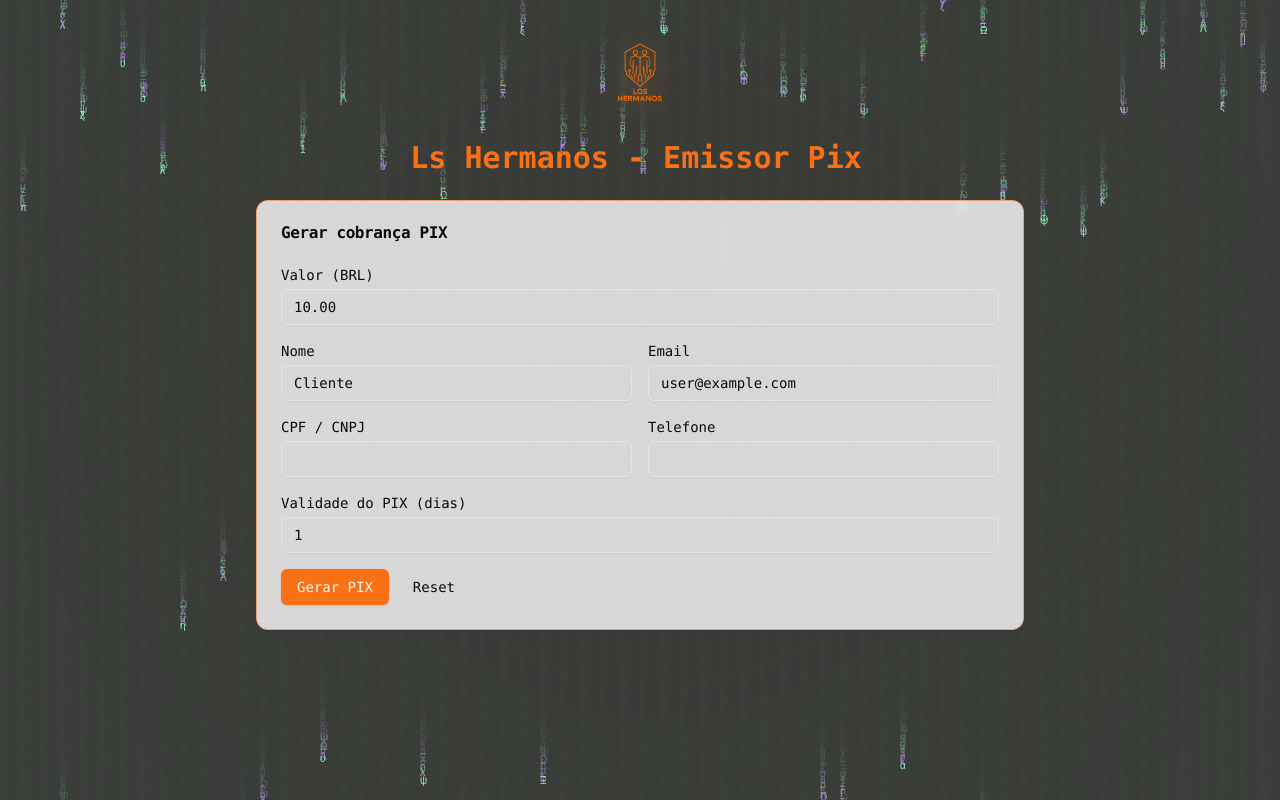
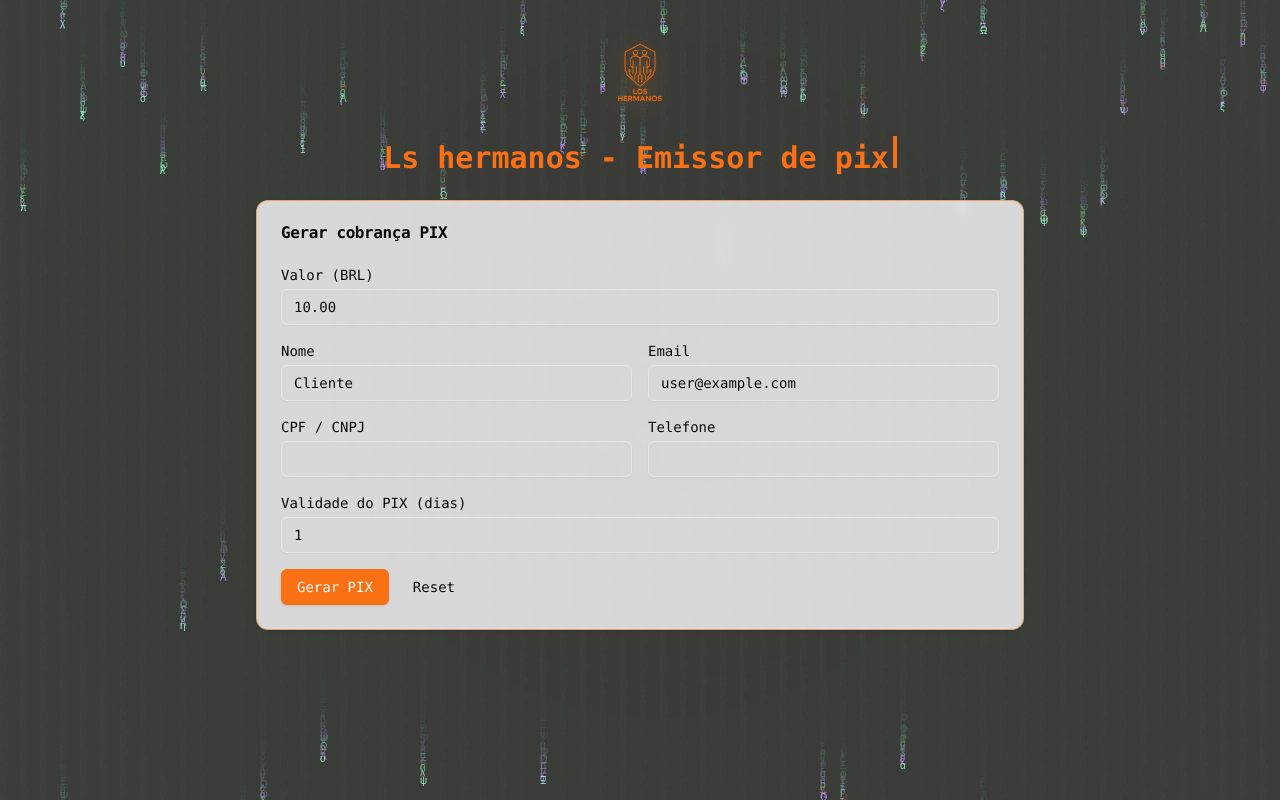
Before and after one commit to Fazedordeamor/geradordepx, a Next.js app: page /pix in a window 1280 px wide. Built offline with nearby package versions, Linux system fonts and the light colour scheme.

Commit message:
[dyad] Corrigir título para “Los hermanos - Emissor de pix” - wrote 2 file(s)

```diff
--- a/src/app/layout.tsx
+++ b/src/app/layout.tsx
@@ -16,7 +16,7 @@ const shareTechMono = Share_Tech_Mono({
 });
 
 export const metadata: Metadata = {
-  title: "Los Hermanos - Emissor Pix",
+  title: "Los hermanos - Emissor de pix",
   description: "Emissor de PIX futurista com a gateway Blackcat",
   manifest: "/manifest.json",
 };
--- a/src/app/pix/page.tsx
+++ b/src/app/pix/page.tsx
@@ -234,7 +234,7 @@ export default function PixPage() {
             className="h-24 w-auto drop-shadow-[0_0_12px_rgba(255,140,65,0.45)]"
           />
         </div>
-        <TypingTitle text="Los Hermanos - Emissor Pix" className="mb-6 text-center" />
+        <TypingTitle text="Los hermanos - Emissor de pix" className="mb-6 text-center" />
 
         <Card className="mb-6 bg-background/80 backdrop-blur-sm border-primary/50">
           <CardHeader>
```
